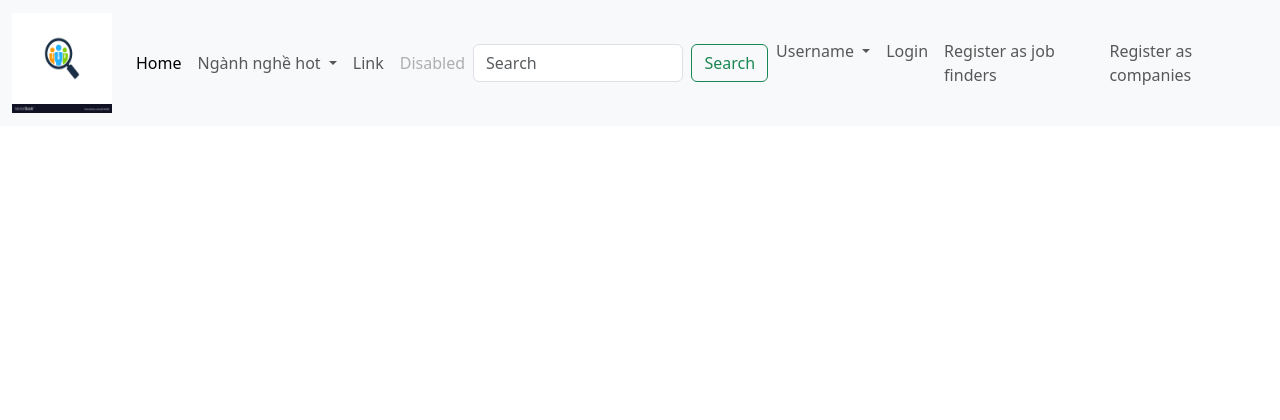
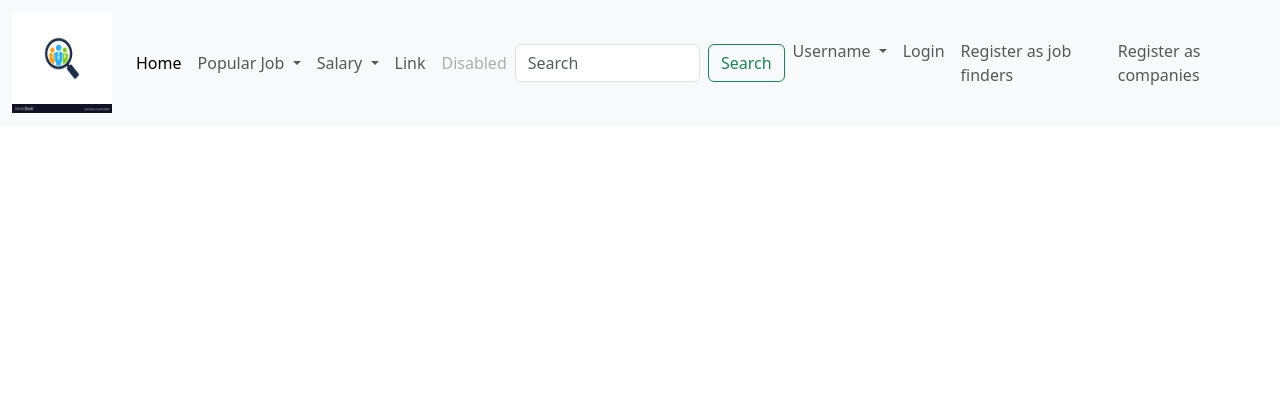
Before and after one commit to 21127221-voduyanh/intro2se-21clc08-group6, a Django app: page / in a window 1280 px wide. Shown: the top 420 px of the page. Run offline with Django 4.2, Linux system fonts and the light colour scheme; parts of the project's set-up code (start-up, migrations or seed data) failed here and were passed over.

Commit message:
Edit navigation bar

```diff
--- a/app/templates/app/base.html
+++ b/app/templates/app/base.html
@@ -40,12 +40,22 @@
                   </li>
                   <li class="nav-item dropdown">
                     <a class="nav-link dropdown-toggle" href="#" role="button" data-bs-toggle="dropdown" aria-expanded="false">
-                      Ngành nghề hot
+                      Popular Job
                     </a>
                     <ul class="dropdown-menu">
-                      <li><a class="dropdown-item" href="#">Ngành Công nghệ thông tin</a></li>
-                      <li><a class="dropdown-item" href="#">Ngành Tài chính - Ngân hàng</a></li>
-                      <li><a class="dropdown-item" href="#">Ngành Kế toán</a></li>
+                      <li><a class="dropdown-item" href="#">Information Technology</a></li>
+                      <li><a class="dropdown-item" href="#">Finance and Banking</a></li>
+                      <li><a class="dropdown-item" href="#">Business Management</a></li>
+                    </ul>
+                  </li>
+                  <li class="nav-item dropdown">
+                    <a class="nav-link dropdown-toggle" href="#" role="button" data-bs-toggle="dropdown" aria-expanded="false">
+                      Salary
+                    </a>
+                    <ul class="dropdown-menu">
+                      <li><a class="dropdown-item" href="#">Below 1000$</a></li>
+                      <li><a class="dropdown-item" href="#">From 1000$ to 10000$</a></li>
+                      <li><a class="dropdown-item" href="#">Above 10000$</a></li>
                     </ul>
                   </li>
                   <li class="nav-item">
```
